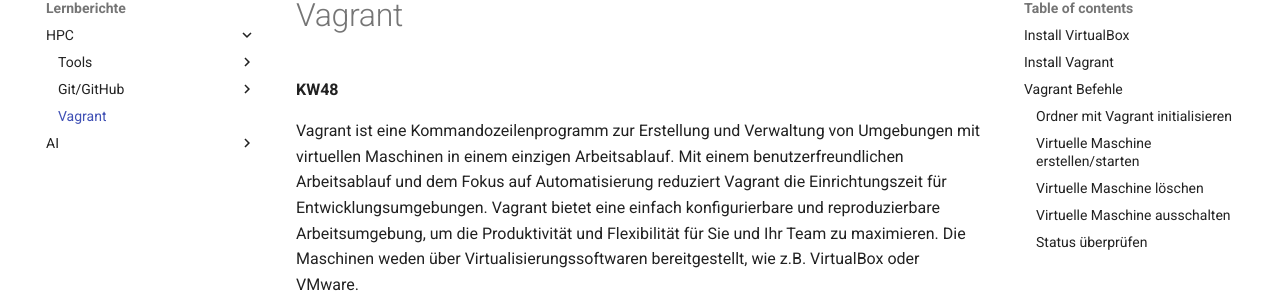
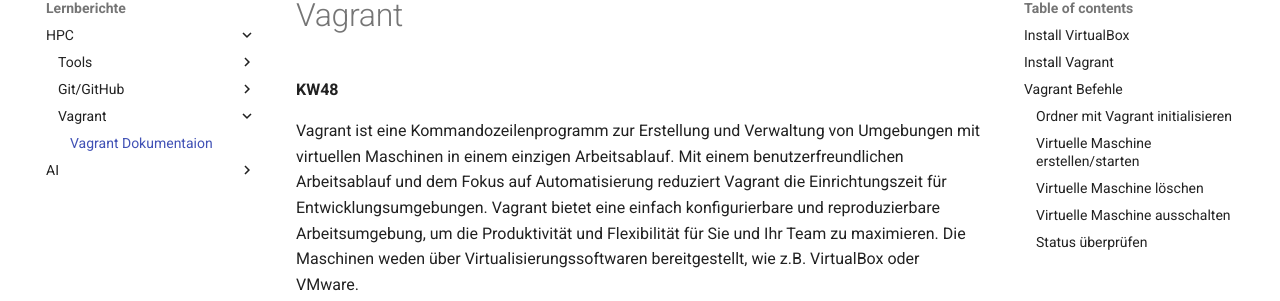
Before and after one commit to banointan/myitjournal, an MkDocs documentation site: the page built from docs/lernberichte/hpc/vagrant/lb05.md, in a window 1280 px wide. Shown: the part 151-452 px from the top of the page. Built offline with MkDocs 1.6.1 and Material for MkDocs 9.7.7, drawn with Linux system fonts in a browser that asks for light colours; comment, search, counter and statistics services are not loaded.

Commit message:
lernbericht umgeschrieben

```diff
--- a/mkdocs.yml
+++ b/mkdocs.yml
@@ -61,7 +61,8 @@ nav:
       - Git/GitHub:
         - Git/GitHub Dokumentation: lernberichte/hpc/git_github/lb01.md
         - Git Befehle: lernberichte/hpc/git_github/lb02.md
-      - Vagrant: lernberichte/hpc/vagrant/lb03.md
+      - Vagrant:
+        - Vagrant Dokumentaion: lernberichte/hpc/vagrant/lb05.md
     - AI:
       - Projekt:
         - Minesweeper:
```
Also changed, not shown: docs/lernberichte/hpc/vagrant/lb05.md (renamed from docs/lernberichte/hpc/vagrant/lb03.md).
